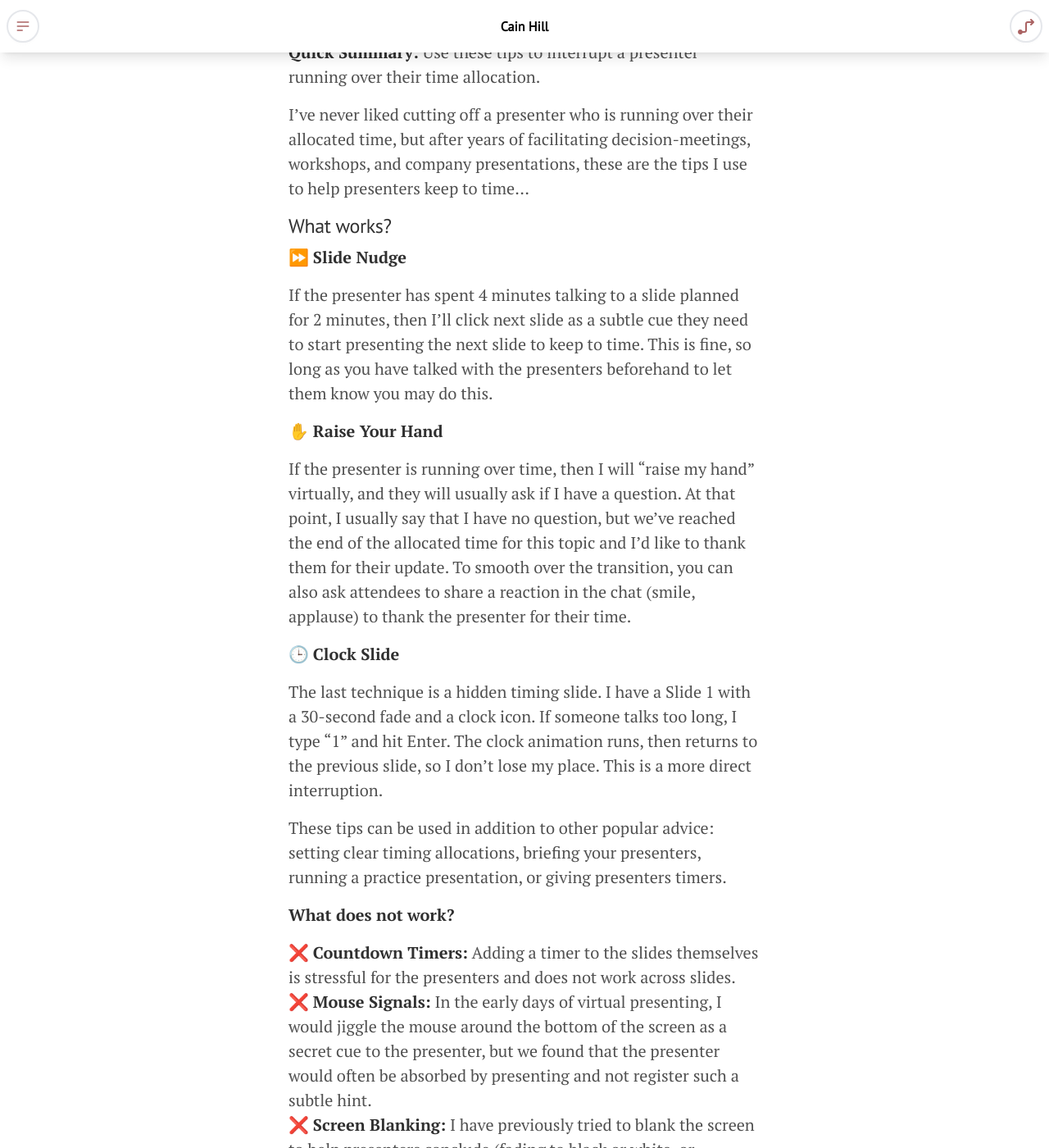
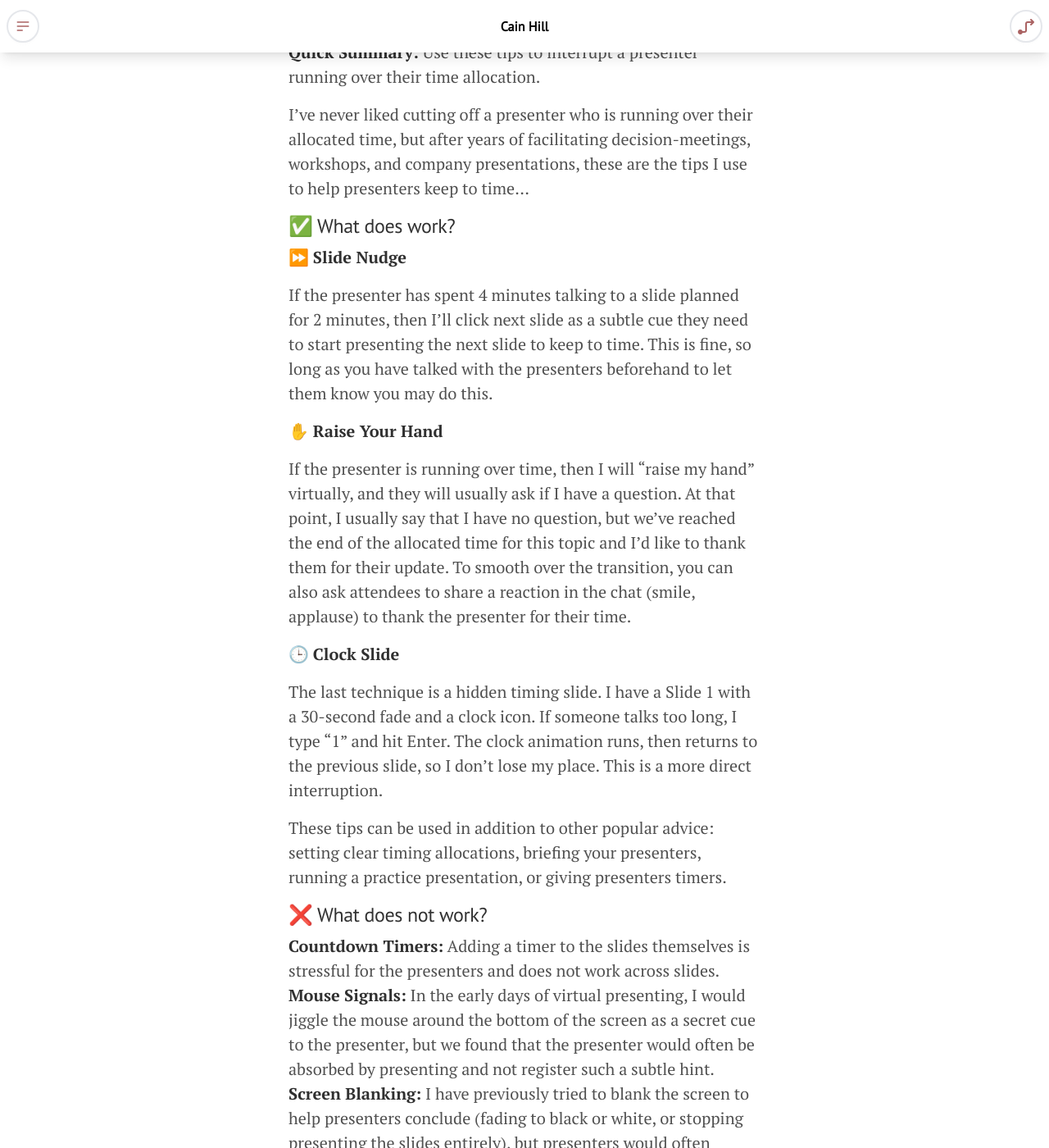
Before and after one commit to cainhill/cainhill.github.io, a Jekyll site: the page built from _blog/2025-08-01-timekeeper.md, in a window 1280 px wide and 1400 px high, scrolled down 201 px. Shown: the whole window at 82% size. Built offline with Jekyll 4.4.1, drawn with Linux system fonts in a browser that asks for light colours.

Commit message:
create/update '2025-08-01-timekeeper.md' file

```diff
--- a/_blog/2025-08-01-timekeeper.md
+++ b/_blog/2025-08-01-timekeeper.md
@@ -7,7 +7,7 @@ title: Modern techniques for keeping virtual presentations on time
 
 I've never liked cutting off a presenter who is running over their allocated time, but after years of facilitating decision-meetings, workshops, and company presentations, these are the tips I use to help presenters keep to time...
 
-## What works?
+## ✅ What does work?
 
 1. ⏩ **Slide Nudge**
 
@@ -23,8 +23,8 @@ I've never liked cutting off a presenter who is running over their allocated tim
 
 These tips can be used in addition to other popular advice: setting clear timing allocations, briefing your presenters, running a practice presentation, or giving presenters timers.
 
-**What does not work?**
+## ❌ What does not work?
 
-- ❌ **Countdown Timers:** Adding a timer to the slides themselves is stressful for the presenters and does not work across slides.
-- ❌ **Mouse Signals:** In the early days of virtual presenting, I would jiggle the mouse around the bottom of the screen as a secret cue to the presenter, but we found that the presenter would often be absorbed by presenting and not register such a subtle hint.
-- ❌ **Screen Blanking:** I have previously tried to blank the screen to help presenters conclude (fading to black or white, or stopping presenting the slides entirely), but presenters would often interpret this as a technical glitch rather than a subtle cue to conclude.
+- **Countdown Timers:** Adding a timer to the slides themselves is stressful for the presenters and does not work across slides.
+- **Mouse Signals:** In the early days of virtual presenting, I would jiggle the mouse around the bottom of the screen as a secret cue to the presenter, but we found that the presenter would often be absorbed by presenting and not register such a subtle hint.
+- **Screen Blanking:** I have previously tried to blank the screen to help presenters conclude (fading to black or white, or stopping presenting the slides entirely), but presenters would often interpret this as a technical glitch rather than a subtle cue to conclude.
```
